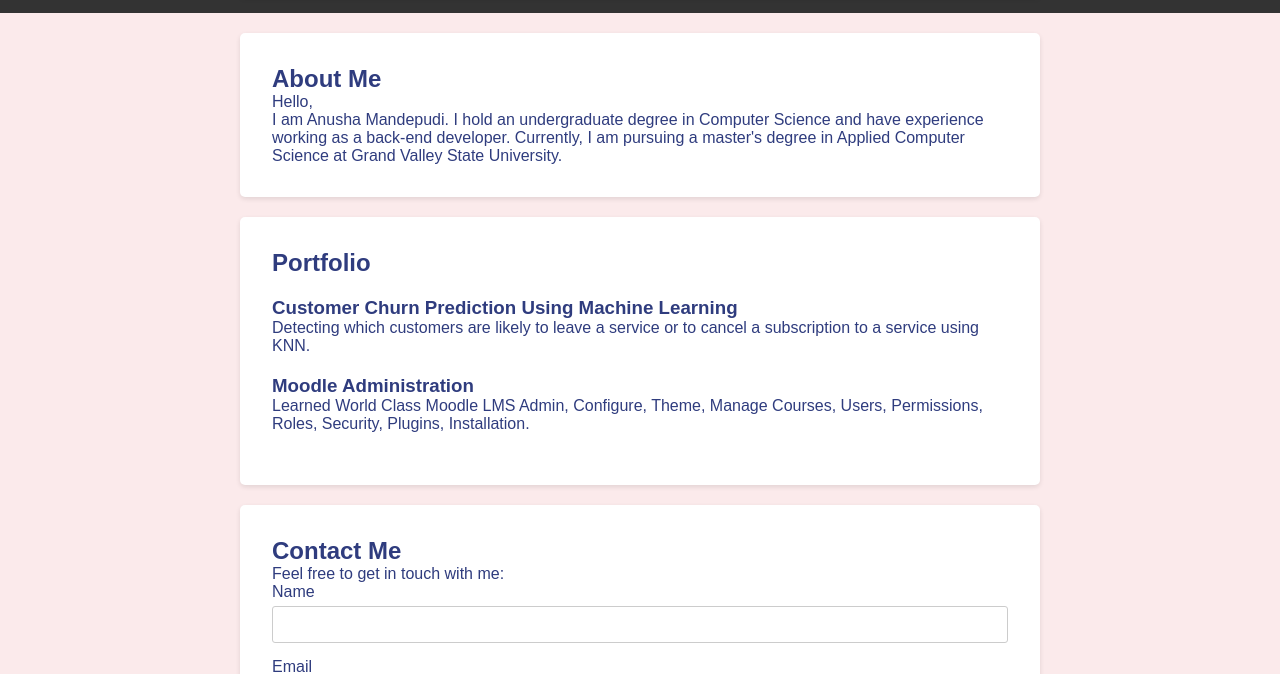
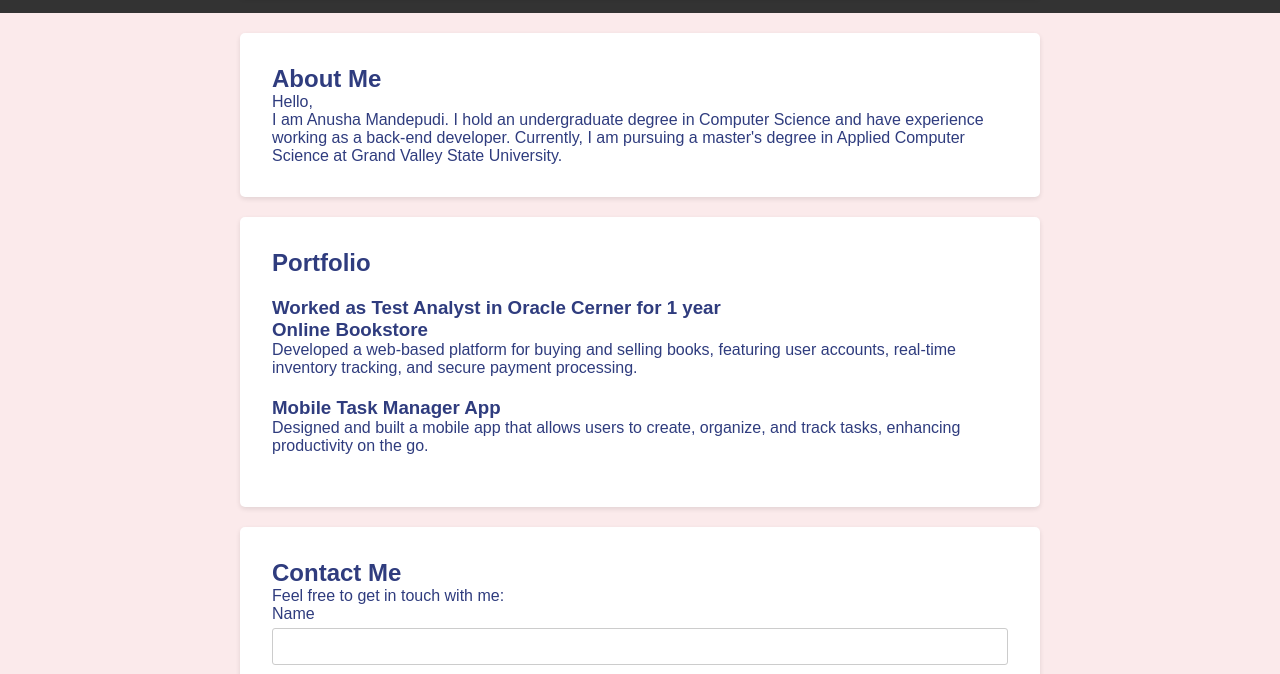
Before and after one commit to Anu8374/my_portfolio.github.io, a plain HTML site: page index.html in a window 1280 px wide. Shown: the part 158-832 px from the top of the page. Drawn offline with Linux system fonts and the light colour scheme.

Commit message:
Update index.html

```diff
--- a/index.html
+++ b/index.html
@@ -39,16 +39,13 @@
         <div class="container">
             <h2>Portfolio</h2>
             <div class="portfolio-item">
-                <h3>Customer Churn Prediction Using Machine
-                    Learning</h3>
-                <p>Detecting which customers are likely to leave a service or to
-                    cancel a subscription to a service using KNN.</p>
+                <h3>Worked as Test Analyst in Oracle Cerner for 1 year</h3>
+                <h3>Online Bookstore</h3>
+                <p>Developed a web-based platform for buying and selling books, featuring user accounts, real-time inventory tracking, and secure payment processing.</p>
             </div>
             <div class="portfolio-item">
-                <h3>Moodle Administration</h3>
-                <p>Learned World Class Moodle LMS Admin, Configure, Theme,
-                    Manage Courses, Users, Permissions, Roles, Security, Plugins,
-                    Installation.</p>
+                <h3>Mobile Task Manager App</h3>
+                <p>Designed and built a mobile app that allows users to create, organize, and track tasks, enhancing productivity on the go.</p>
             </div>
         </div>
     </section>
```
